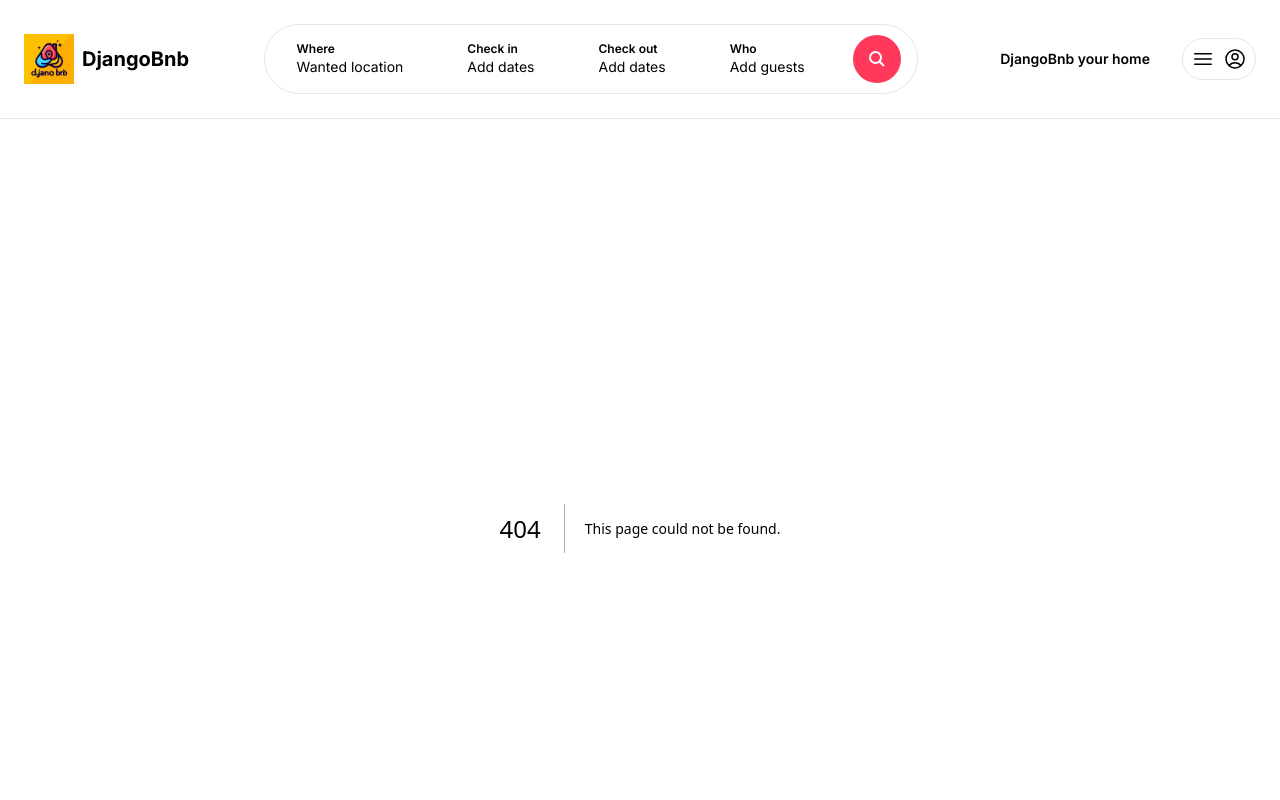
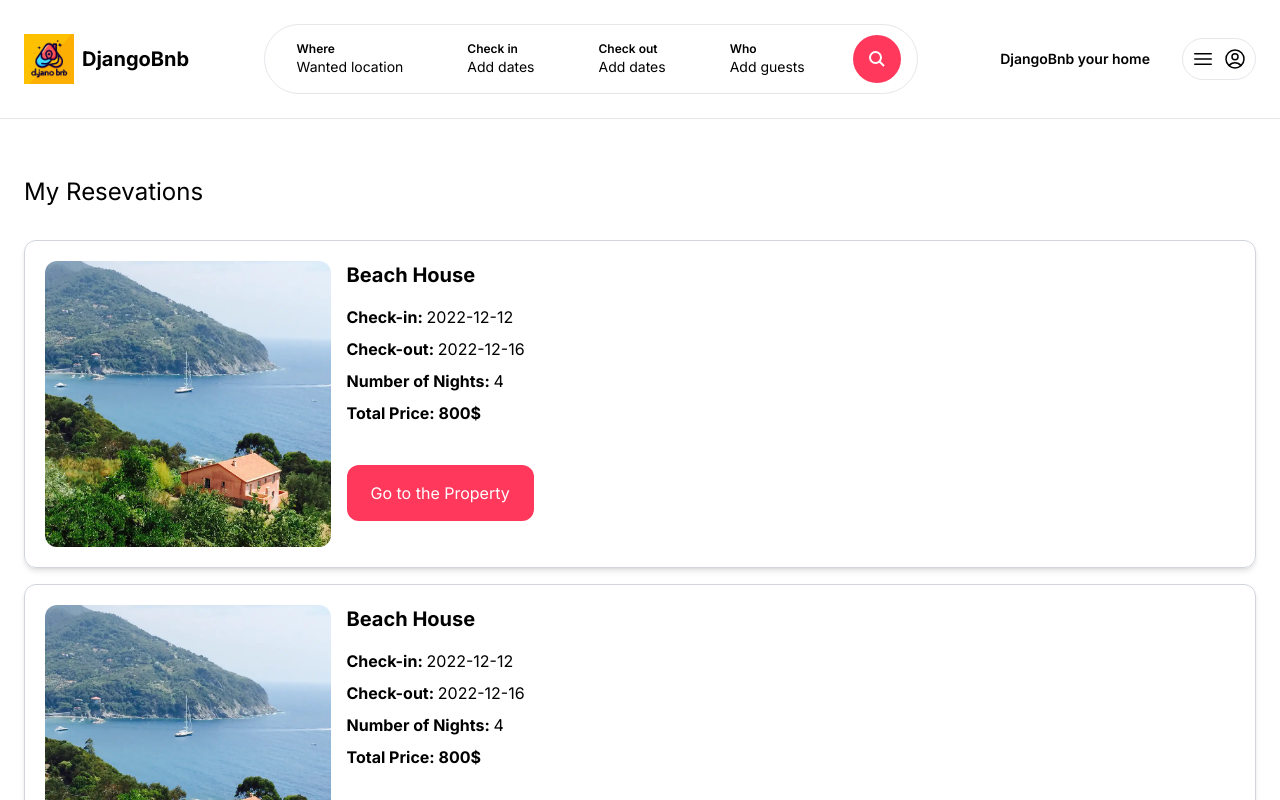
Before and after one commit to Ata-Xan/django-nextjs-airbnb, a Next.js app: page /myreservations in a window 1280 px wide. Before the commit this address had no page. Shown: the top 800 px of the page. Built offline with nearby package versions, Linux system fonts and the light colour scheme.

Commit message:
myReservation is done

```diff
--- /dev/null
+++ b/app/components/ReservedProperty.tsx
@@ -0,0 +1,43 @@
+
+import Image from 'next/image';
+const ReservedProperty = (
+    { src, propertyName, checkinDate, checkoutDate, numberOfNights, toalPrice }:
+        { src: string, propertyName: string, checkinDate: string, checkoutDate: string, numberOfNights: string, toalPrice: string }) => {
+    return (
+
+        <div className="space-y-4">
+            <div className="p-5 mt-4 grid grid-cols-1  md:grid-cols-4 gap-4 shadow-md rounded-xl border border-gray-300">
+
+                <div className="col-span-1">
+                    <div className="relative overflow-hidden aspect-square rounded-xl ">
+                        <Image src={src} layout="fill" objectFit="cover" alt={propertyName}
+                            className="hover:scale-110 object-cover transition h-full w-full" />
+                    </div>
+                </div>
+
+                <div className="col-span-1 md:col-span-3">
+                    <h2 className="mb-4 text-xl"><strong>{propertyName}</strong></h2>
+
+                    <p className="mb-2"><strong>Check-in: </strong>{checkinDate}</p>
+                    <p className="mb-2"><strong>Check-out: </strong>{checkoutDate}</p>
+
+
+
+                    <p className="mb-2"><strong>Number of Nights: </strong>{numberOfNights}</p>
+                    <p className="mb-4"><strong>Total Price: {toalPrice}$</strong></p>
+
+                    {/* <div className="flex justify-end"> */}
+                    <div className="mt-6 inline-block px-6 cursor-pointer py-4 bg-airbnb text-white rounded-xl">Go to the Property</div>
+                    {/* </div> */}
+
+                </div>
+
+            </div>
+        </div>
+
+
+
+    )
+}
+
+export default ReservedProperty;
--- a/app/landlords/[id]/page.tsx
+++ b/app/landlords/[id]/page.tsx
@@ -18,8 +18,6 @@ const LandlordsPage = () => {
                 <div className="col-span-1 md:col-span-3 pl-0 md:pl-6">
                     <PropertyList/>
                 </div>
-
-
             </div>
         </div>
     );
--- /dev/null
+++ b/app/myreservations/page.tsx
@@ -0,0 +1,23 @@
+import Image from 'next/image';
+import ReservedProperty from '../components/ReservedProperty';
+
+
+const MyReservations = () => {
+    return (
+        <div className="max-w-[1500px] mx-auto px-6 pb-6">
+            <div className="pt-6 pb-2">
+                <h1 className="mt-6 mb-2 text-2xl">
+                    My Resevations
+                </h1>
+            </div>
+            <ReservedProperty src="/beach-1.jpeg" propertyName="Beach House" checkinDate="2022-12-12" checkoutDate="2022-12-16" numberOfNights="4" toalPrice="800" />
+            <ReservedProperty src="/beach-1.jpeg" propertyName="Beach House" checkinDate="2022-12-12" checkoutDate="2022-12-16" numberOfNights="4" toalPrice="800" />
+
+            <ReservedProperty src="/beach-1.jpeg" propertyName="Beach House" checkinDate="2022-12-12" checkoutDate="2022-12-16" numberOfNights="4" toalPrice="800" />
+
+
+        </div>
+    )
+}
+
+export default MyReservations
```
